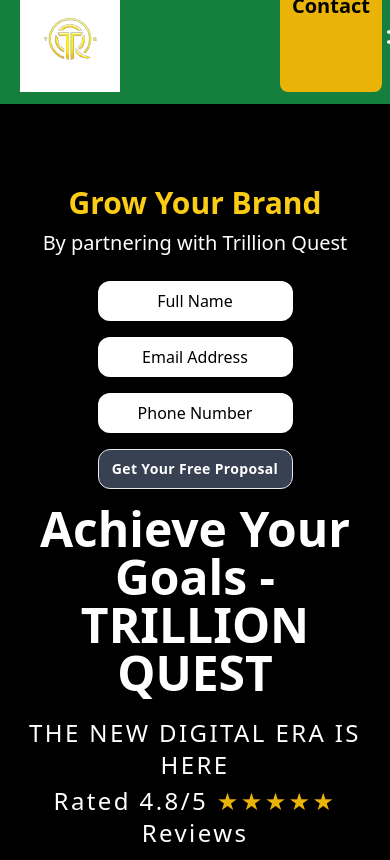
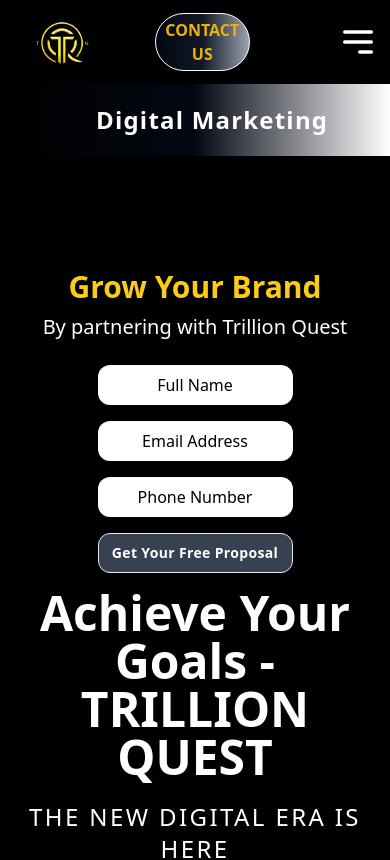
Before and after one commit to DevCarlos17/TrillionQuest, a Next.js app: page / in a window 390 px wide. Shown: the top 860 px of the page. Built offline with nearby package versions, Linux system fonts and the light colour scheme.

Commit message:
update nav

```diff
--- a/app/components/Button.js
+++ b/app/components/Button.js
@@ -1,6 +1,6 @@
 import Link from 'next/link';
 
-export default function Button({ name, style, children, href }) {
+export default function Button({ name, style, children, href, linkStyle }) {
   const buttonContent = (
     <button
       className={`border border-white
--- a/app/components/NavBar.js
+++ b/app/components/NavBar.js
@@ -4,6 +4,7 @@
 import { useState, useRef, useEffect } from 'react';
 import NavLink from './NavLink';
 import Sidebar from './Sidebar';
+import Button from './Button';
 
 export default function Navbar() {
   const [isMobileMenuOpen, setIsMobileMenuOpen] = useState(false);
@@ -39,40 +40,47 @@
 
   return (
     <div
-      className={`h-[10vh] flex items-center fixed top-0 z-50 w-full transition-all duration-300 font-semibold ${hasScrolled ? 'bg-black shadow-lg' : ''
-        }`}
+      className={`h-[10vh] flex items-center sticky top-0 z-50 w-full transition-all duration-300 font-semibold bg-black text-white `}
     >
       {/* Navbar Principal */}
-      <div className="flex items-center justify-around 2xl:space-x-32 py-3 w-full bg-green-700">
+      <div className="flex items-center justify-between  mx-3 sm:mx-0 sm:justify-around 2xl:space-x-32 py-0 w-full">
         {/* Logo y enlaces principales */}
-        <div className="flex space-x-5 lg:space-x-10 text-xl md:text-2xl lg:text-3xl">
+        <div className="flex w-[65%] sm:w-[40%] md:w-[30%] lg:w-[60%]  justify-between lg:justify-start  items-center lg:space-x-5 text-xl md:text-2xl lg:text-3xl">
           <NavLink
             href="/"
-            className="hidden md:inline-block lg:inline-block text-xl lg:text-4xl font-extrabold"
+            className="hidden  lg:inline-block text-xl lg:text-3xl font-extrabold"
           >
             Trillion Fundation
           </NavLink>
 
-          <NavLink href="/">
+          {/* Logo */}
+
+          <NavLink className="" href="/">
             <Image
               src="/images/miniLogo.svg"
               alt="Mini Logo"
               width={100}
-              height={50}
-              className="block sm:block md:hidden lg:hidden bg-white mr-60"
+              height={100}
+              className="block lg:hidden mt-2"
             />
           </NavLink>
 
           <NavLink
             href="/contact"
-            className="sm:inline-block md:hidden px-3 bg-yellow-500 text-black rounded-lg hover:bg-yellow-600"
+            className=" sm:hidden border border-white
+             bg-gradient-to-r from-gray-950 via-gray-900 to-gray-400
+           text-yellow-500 font-bold rounded-full
+        transition-transform duration-300
+        hover:scale-105 hover:bg-gradient-to-r
+        hover:from-yellow-500 hover:via-yellow-300 hover:to-yellow-200
+        hover:text-gray-900 px-0 py-1 w-[40%] text-base text-center"
           >
-            Contact
+            CONTACT US
           </NavLink>
 
           <NavLink
             href="/why-choose-us"
-            className="hidden sm:block text-xl lg:text-3xl font-bold"
+            className="hidden sm:block text-xl lg:text-2xl font-bold"
           >
             Why Choose Us
           </NavLink>
@@ -100,7 +108,7 @@
         </button>
 
         {/* Enlaces visibles solo en pantallas grandes */}
-        <div className="hidden sm:flex justify-center space-x-4 lg:space-x-14 text-xl lg:text-3xl font-bold">
+        <div className="hidden sm:flex justify-center space-x-4 lg:space-x-14 text-xl lg:text-2xl font-bold">
           <NavLink href="/about">About Us</NavLink>
           <NavLink href="/services">Services</NavLink>
           <NavLink href="/contact">Contact</NavLink>
@@ -109,7 +117,10 @@
 
       {/* Menú móvil desplegable */}
       {isMobileMenuOpen && (
-        <div ref={mobileMenuRef} className="absolute top-[10vh] left-0 w-full bg-white py-4 px-6 space-y-2 md:hidden">
+        <div
+          ref={mobileMenuRef}
+          className="absolute top-[10vh] left-0 w-full  py-4 px-6 space-y-2 md:hidden"
+        >
           <Sidebar />
         </div>
       )}
--- a/app/components/NavLink.js
+++ b/app/components/NavLink.js
@@ -9,8 +9,9 @@
   return (
     <Link
       href={href}
-      className={`cursor-pointer hover:scale-125 transition duration-700 ${isActive ? 'text-yellow-500' : ''
-        } ${className}`}
+      className={`cursor-pointer hover:scale-125 transition duration-700 ${
+        isActive ? 'text-yellow-500' : ''
+      } ${className}`}
     >
       {children}
     </Link>
--- a/app/components/Sidebar.js
+++ b/app/components/Sidebar.js
@@ -1,5 +1,7 @@
 import { useState } from 'react';
-import { IoClose } from "react-icons/io5";
+import { IoClose } from 'react-icons/io5';
+import NavLink from './NavLink';
+import Link from 'next/link';
 
 export default function Sidebar() {
   const [isOpen, setIsOpen] = useState(true);
@@ -27,26 +29,35 @@
       <nav className="fixed p-5 right-5 top-5 w-[200px] h-[50%] bg-gray-800 rounded-3xl z-20 shadow-2xl transform transition-all duration-700">
         <IoClose
           size={40}
-                    className="absolute top-4 right-4 cursor-pointer"
+          className="absolute top-4 right-4 cursor-pointer hover:text-yellow-400"
           onClick={handleClose}
         />
 
-                <div className="relative mt-14 flex flex-col font-bold">
-                    <button className="text-2xl py-2 px-4 rounded-lg hover:bg-gray-700 focus:bg-gray-600 transition-colors">
+        <div className="relative mt-14 flex flex-col font-bold space-y-2">
+          <div className="text-2xl py-2 px-4 rounded-lg hover:bg-gray-700 focus:bg-gray-600 transition-colors">
+            <NavLink href="/about" className="flex justify-center">
               About Us
-                    </button>
-                    <button className="mt-3 text-2xl py-2 px-4 rounded-lg hover:bg-gray-700 focus:bg-gray-600 transition-colors">
+            </NavLink>
+          </div>
+          <div className="text-2xl py-2 px-4 rounded-lg hover:bg-gray-700 focus:bg-gray-600 transition-colors">
+            <NavLink href="/contact" className="flex justify-center">
               Contact
-                    </button>
-                    <button className="mt-3 text-2xl py-2 px-4 rounded-lg hover:bg-gray-700 focus:bg-gray-600 transition-colors">
-                        Service
-                    </button>
+            </NavLink>
+          </div>
+          <div className="text-2xl py-2 px-4 rounded-lg hover:bg-gray-700 focus:bg-gray-600 transition-colors">
+            <NavLink href="/services" className="flex justify-center">
+              Services
+            </NavLink>
+          </div>
         </div>
         {/* Footer */}
         <div className="absolute bottom-8 left-6 right-6">
           <div className="p-4 rounded-xl bg-gray-700/20 backdrop-blur-sm cursor-pointer">
             <p className="text-sm text-gray-400 text-center">
-                            Need help? <span className="text-white font-bold">Contact us</span>
+              Need help?{' '}
+              <Link className="text-white font-bold" href="/contact">
+                Contact us
+              </Link>
             </p>
           </div>
         </div>
--- a/app/layout.js
+++ b/app/layout.js
@@ -1,6 +1,7 @@
 import { Geist, Geist_Mono } from 'next/font/google';
-import Navbar from './components/NavBar';
+
 import './globals.css';
+import Navbar from './components/Navbar';
 
 const geistSans = Geist({
   variable: '--font-geist-sans',
@@ -23,10 +24,8 @@
       <body
         className={`${geistSans.variable} ${geistMono.variable} antialiased`}
       >
-        <div className="min-h-screen bg-black text-white ">
-          <Navbar />
-          {children}
-        </div>
+        <Navbar />
+        <div className="min-h-screen bg-black text-white ">{children}</div>
       </body>
     </html>
   );
--- a/app/sections/Home.js
+++ b/app/sections/Home.js
@@ -7,7 +7,7 @@
 
 export default function Home() {
   return (
-    <div className="h-min-screen w-full flex flex-col overflow-hidden">
+    <div className="lg:h-min-screen w-full flex flex-col overflow-hidden ">
       {/* Images Section */}
       <div className="hidden lg:block absolute  lg:left-0 xl:left-20 2xl:left-28 top-80 sm:top-72 md:top-96 transform z-20 -translate-y-1/2 md:bg-gray-600/50 lg:bg-gray-600/50 rounded-3xl pointer-events-auto w-[180px] h-[350px] md:w-[300px] md:h-[350px] lg:w-[360px] lg:h-[400px] mx-auto">
         <Form />
--- a/app/sections/SocialMedia.js
+++ b/app/sections/SocialMedia.js
@@ -53,7 +53,7 @@
           <p className="text-2xl md:text-4xl lg:text-5xl font-bold">
             Social Media Expertise
           </p>
-          <p className="text-white text-lg md:text-2xl mt-6 md:mt-12 ">
+          <p className="text-white text-lg md:text-3xl mt-6 md:mt-12 ">
             Personalized strategies, improved
             <br />
             visibility, and fostering genuine
```
Lines whose indentation alone changed are shown as unchanged.
